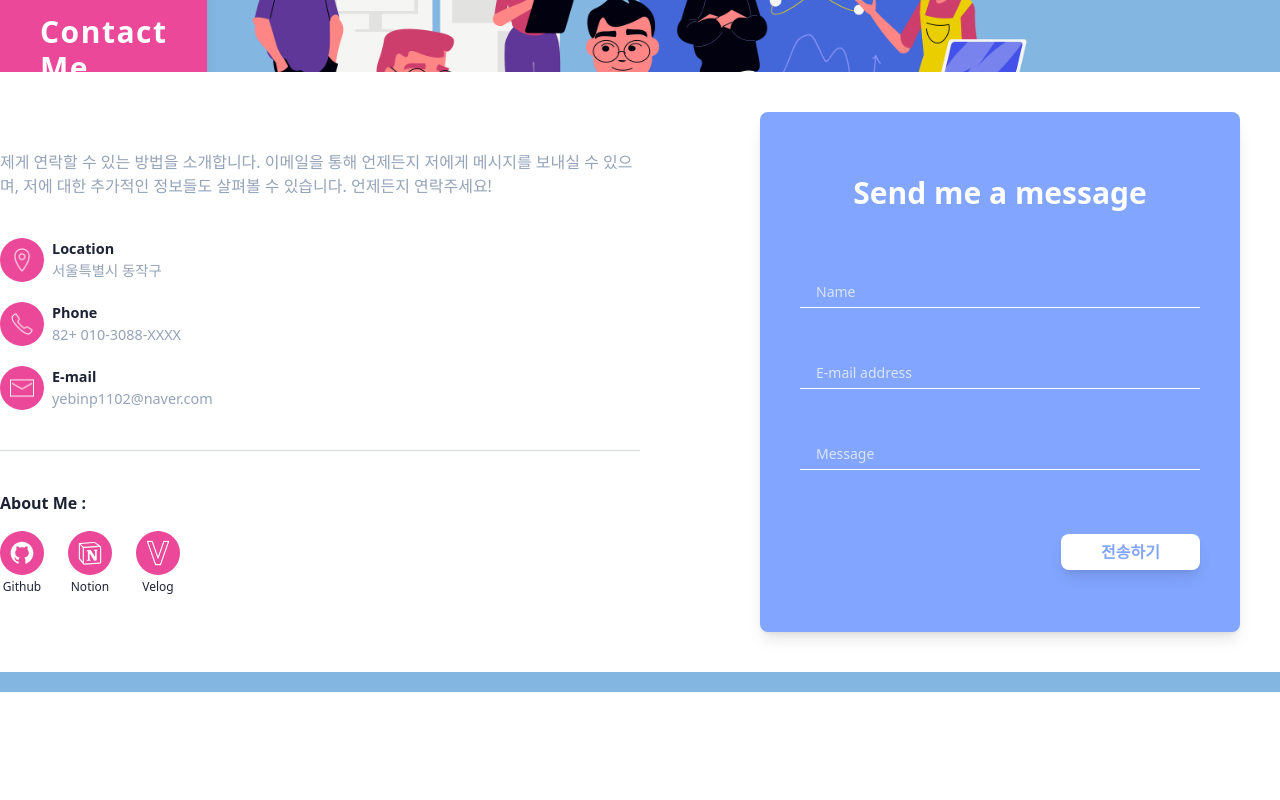
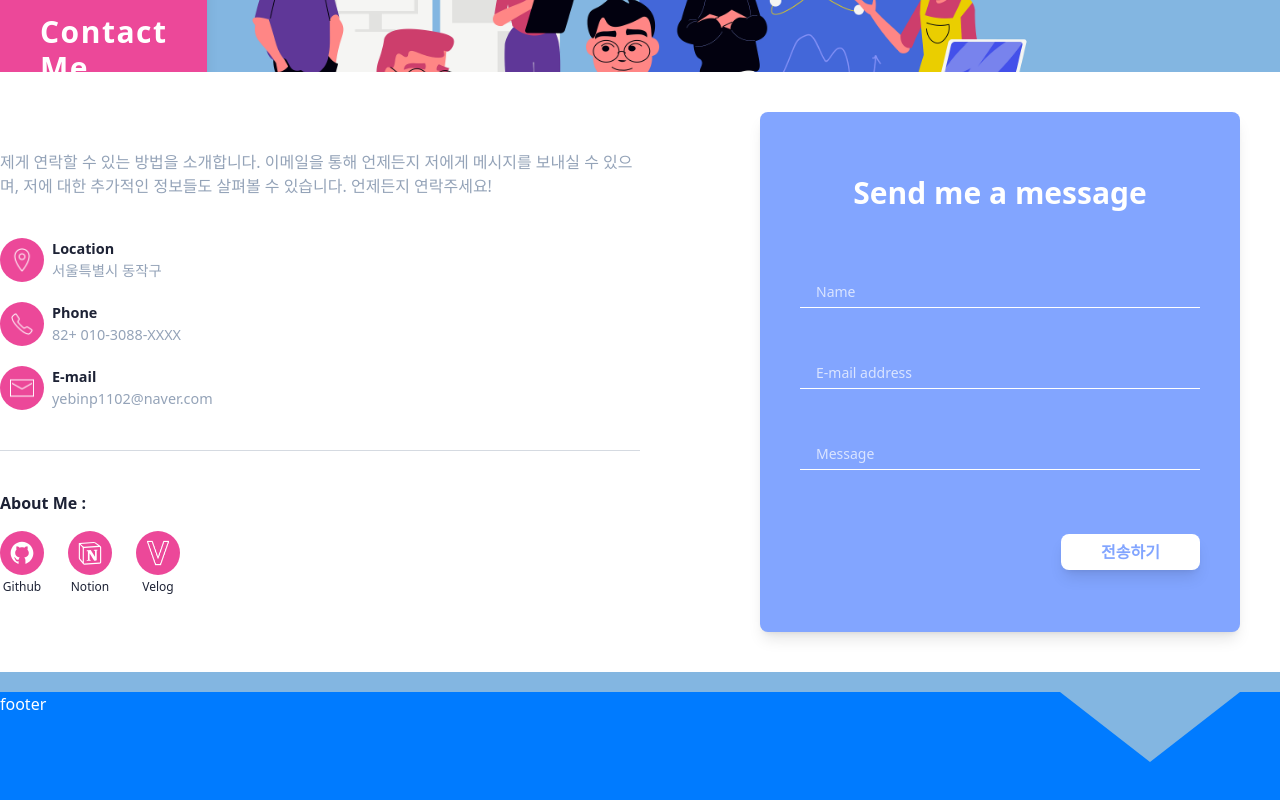
Before and after one commit to yebinp1102/Yebin_Portfolio, a React (Vite) app: page / in a window 1280 px wide. Shown: the part 5012-5812 px from the top of the page. Before the commit the page ends 5704 px from the top, so only its background shows below. Built offline with nearby package versions, Linux system fonts and the light colour scheme.

Commit message:
Feat: Footer layout

```diff
--- a/src/index.css
+++ b/src/index.css
@@ -42,3 +42,12 @@ input:focus {
   clip-path: polygon(57% 0%, 81% 21%, 100% 62%, 65% 99%, 5% 85%, 18% 30%);
   border-radius: 100%;
 }
+
+.triangle {
+  width: 0px;
+  height: 0px;
+  border-style: solid;
+  border-width: 0 90px 70px 90px;
+  border-color: transparent transparent #83b6e1 transparent;
+  transform: rotate(180deg);
+}
--- /dev/null
+++ b/src/pages/Footer.tsx
@@ -0,0 +1,14 @@
+
+const Footer = () => {
+  return (
+    <div className="bg-main h-[300px] w-full text-white">
+
+      <div className="relative max-w-7xl mx-auto w-full h-full">
+        <div className="absolute w-20 h-20 triangle right-10" />
+        <div>footer</div>
+      </div>
+    </div>
+  )
+}
+
+export default Footer
--- a/src/pages/Home.tsx
+++ b/src/pages/Home.tsx
@@ -5,6 +5,7 @@ import Navbar from '../components/Navbar';
 import Projects from './Projects';
 import Skills from './Skills';
 import Contact from './Contact';
+import Footer from './Footer';
 
 const Home = () => {
   const bannerRef = useRef<HTMLDivElement>(null!);
@@ -34,6 +35,7 @@ const Home = () => {
       <Skills skillsRef={skillsRef} />
       <Projects projectsRef={projectsRef}  />
       <Contact  contactRef={contactRef} />
+      <Footer />
     </section>
   )
 }
```
